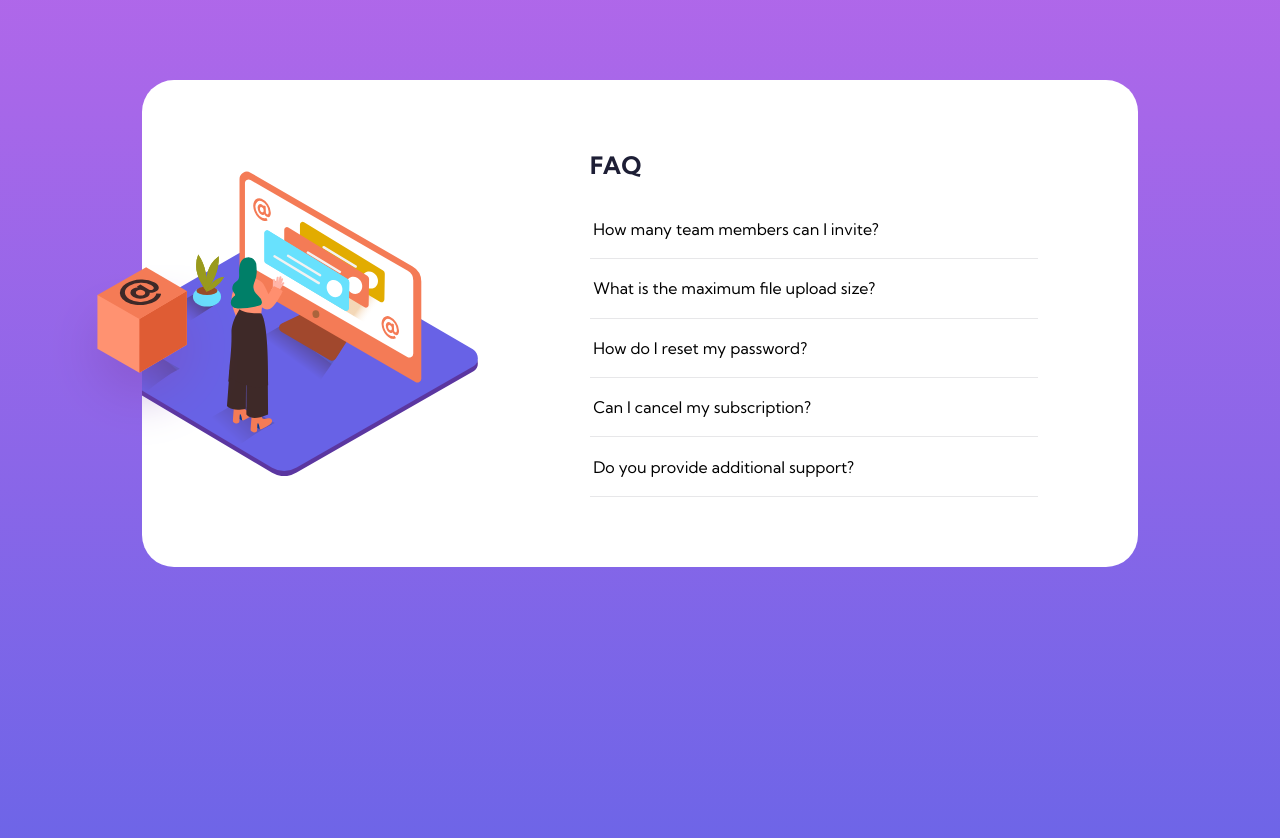
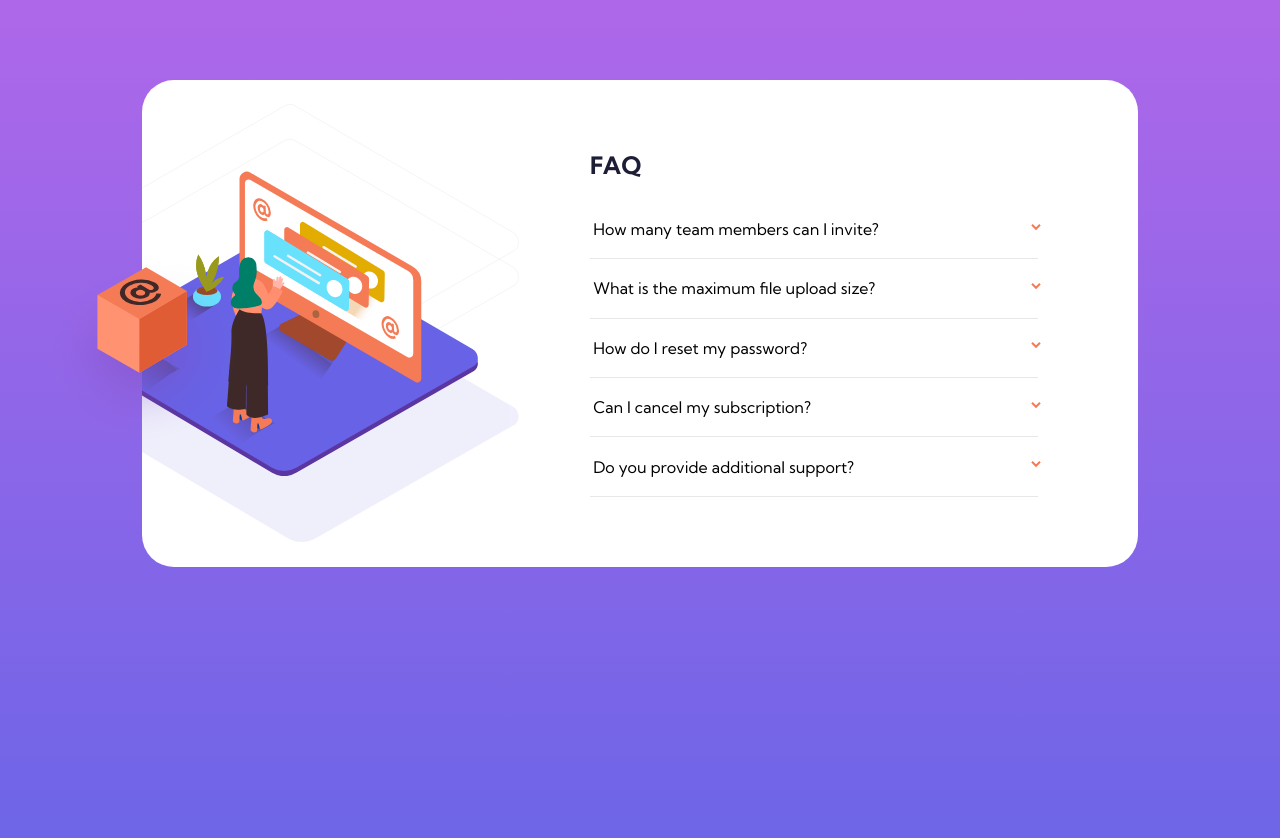
Before and after one commit to last-orbit/FAQ-FEM, a plain HTML site: page index.html in a window 1280 px wide. Drawn offline with Linux system fonts and the light colour scheme; the site is published under a folder, as on GitHub Pages, so addresses that start at the root find nothing.

Commit message:
Corrected more issues
added some more points and added something to the body tag

```diff
--- a/index.html
+++ b/index.html
@@ -8,7 +8,7 @@
   <link rel="preconnect" href="https://fonts.googleapis.com">
 <link rel="preconnect" href="https://fonts.gstatic.com" crossorigin>
 <link href="https://fonts.googleapis.com/css2?family=Kumbh+Sans:wght@400;700&display=swap" rel="stylesheet">
-  <link href="style.css" type="text/css" rel="stylesheet">
+  <link href="./style.css" type="text/css" rel="stylesheet">
 
   <!--Link JQuery/Javascript-->
   <!--<script language='JQuery' type="text/Javascript" src="jquery-3.3.1.js"></script>//-->
@@ -91,5 +91,5 @@
     Coded by <a href="#">Your Name Here</a>.
   </div>-->
 </body>
-<script src="/script.js"></script>
+<script src="./script.js"></script>
 </html>
--- a/style.css
+++ b/style.css
@@ -26,6 +26,7 @@ body{
     padding: 10rem 1rem;
     font-family: 'Kumbh Sans', sans-serif;
     color: var(--text-blue);
+    overflow-y: hidden;
 }
 
 h1,
@@ -39,7 +40,7 @@ h3 {
     max-width: 56rem;
     padding: 2.875rem 1.5rem;
     border-radius: 2rem;
-    background-image: url(/images/bg-pattern-mobile.svg);
+    background-image: url(./images/bg-pattern-mobile.svg);
     background-repeat: no-repeat;
     background-position: center 0%;
     background-size: 15rem;
@@ -96,7 +97,7 @@ h3 {
     width: 0.625rem;
     height: 1rem;
     border: none;
-    background-image: url(/images/icon-arrow-down.svg);
+    background-image: url(./images/icon-arrow-down.svg);
     background-repeat: no-repeat;
     background-size: contain;
     background-position: center center;
@@ -150,7 +151,7 @@ h3 {
     .card {
         display: flex;
         margin: 0 auto;
-        background-image: url(/images/bg-pattern-desktop.svg);
+        background-image: url(./images/bg-pattern-desktop.svg);
         background-size: 45%;
         background-repeat: no-repeat;
         background-position: -13% center;
```
